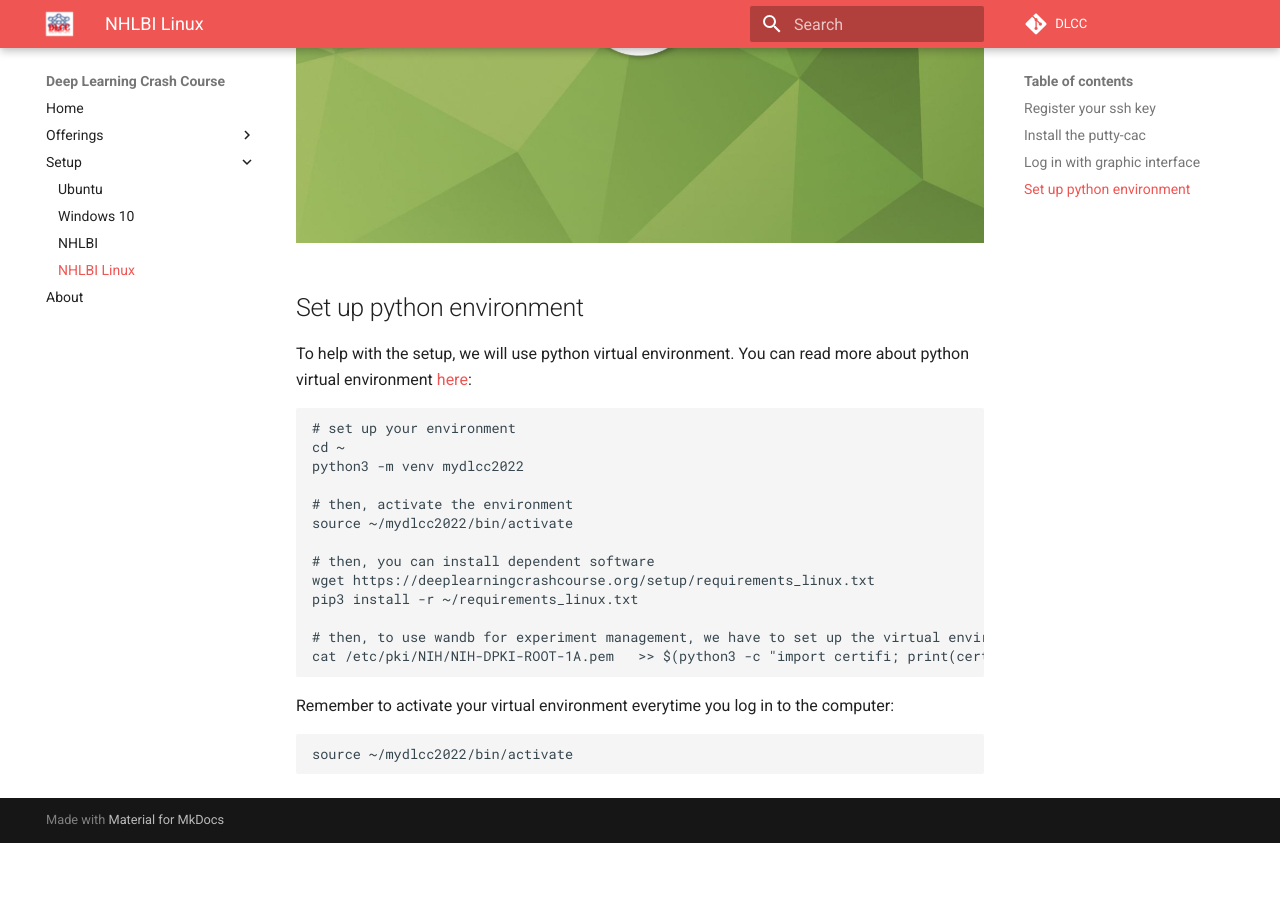
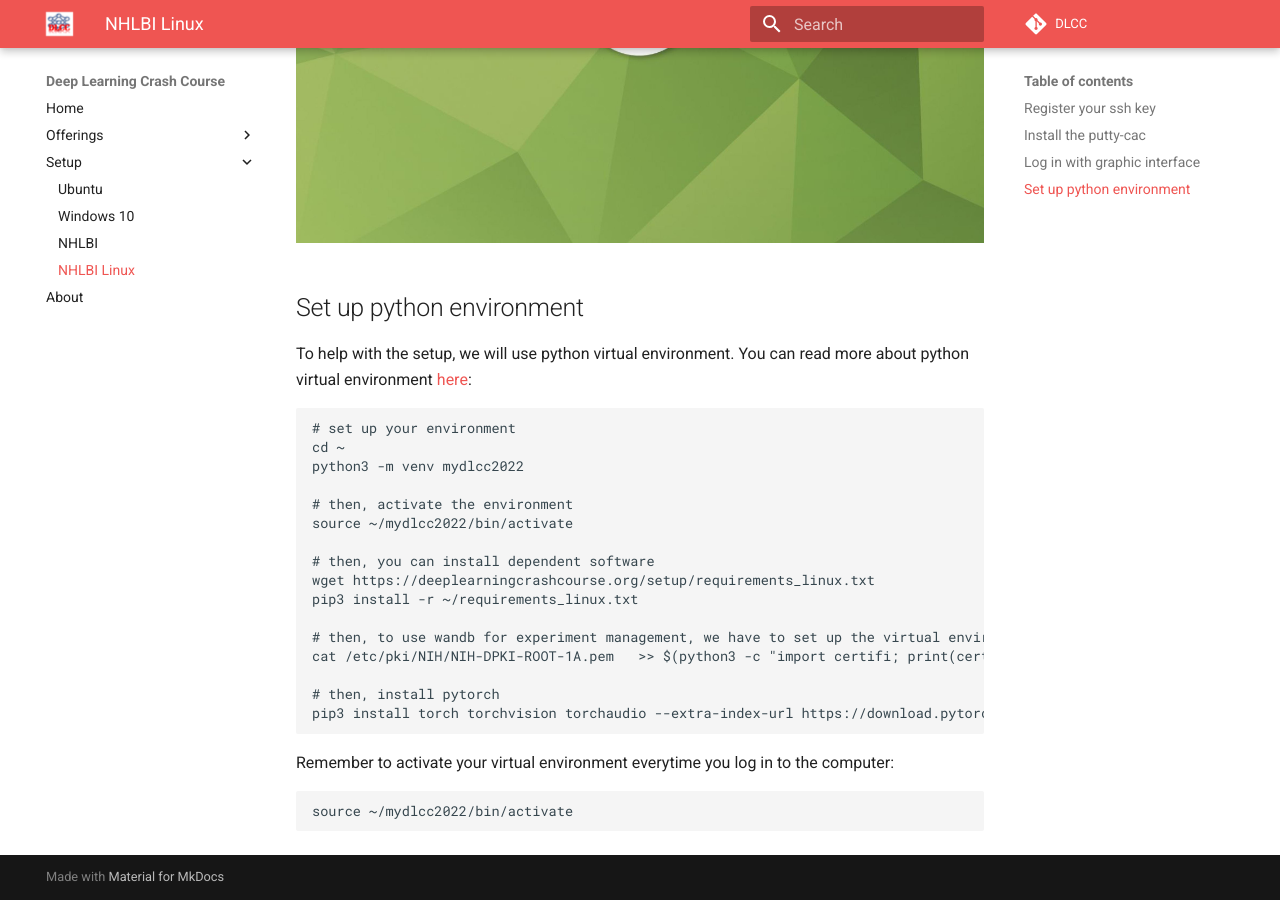
Before and after one commit to NHLBI-MR/DLCC-website, an MkDocs documentation site: the page built from docs/setup_nhlbi_linux.md, in a window 1280 px wide and 900 px high, scrolled down 2863 px. Built offline with MkDocs 1.6.1 and Material for MkDocs 9.7.7, drawn with Linux system fonts in a browser that asks for light colours; comment, search, counter and statistics services are not loaded; before the commit the page ends 3706 px from its top, so only the background shows below that.

Commit message:
update docs/setup/requirements_linux.txt

````diff
--- a/docs/setup/requirements_linux.txt
+++ b/docs/setup/requirements_linux.txt
@@ -32,9 +32,6 @@ shortuuid==1.0.9
 six==1.16.0
 smmap==5.0.0
 tomli==2.0.1
-torch==1.12.1+cu116
-torchaudio==0.12.1+cu116
-torchvision==0.13.1+cu116
 tqdm==4.64.1
 typing-extensions==4.3.0
 urllib3==1.26.11
--- a/docs/setup_nhlbi_linux.md
+++ b/docs/setup_nhlbi_linux.md
@@ -60,6 +60,9 @@ pip3 install -r ~/requirements_linux.txt
 
 # then, to use wandb for experiment management, we have to set up the virtual environment once
 cat /etc/pki/NIH/NIH-DPKI-ROOT-1A.pem   >> $(python3 -c "import certifi; print(certifi.where());")
+
+# then, install pytorch
+pip3 install torch torchvision torchaudio --extra-index-url https://download.pytorch.org/whl/cu116
 ```
 
 Remember to activate your virtual environment everytime you log in to the computer:
````
